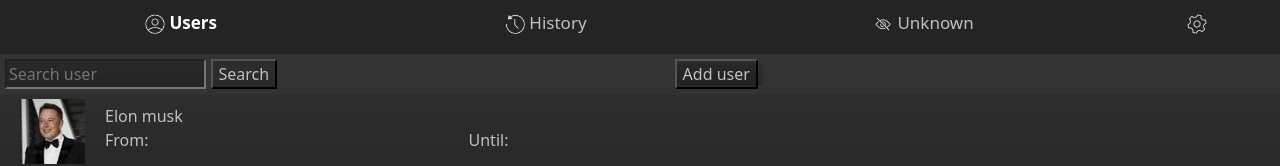
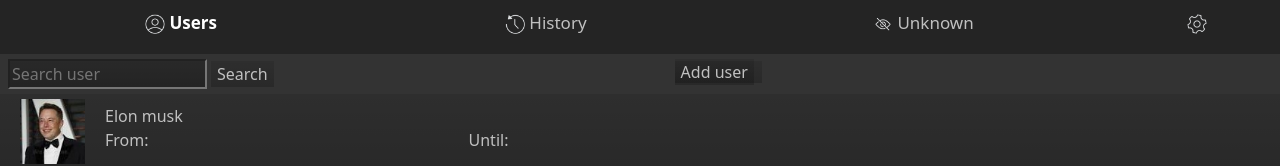
Before and after one commit to Urvish1308/facerecognization, a plain HTML site: page index.html in a window 1280 px wide. Shown: the top 166 px of the page. Drawn offline with nearby package versions, Linux system fonts and the light colour scheme.

Commit message:
Add files via upload

```diff
--- a/index.html
+++ b/index.html
@@ -62,7 +62,9 @@
 input[type=text]{
   width: 65%;
   background-color: transparent;
-  background-image: linear-gradient(rgba(0, 0, 0, 0.2), rgba(0, 0, 0, 0.3))
+  color: silver;
+  background-image: linear-gradient(rgba(0, 0, 0, 0.2), rgba(0, 0, 0, 0.3));
+
 }
 input[type=submit]{
   color: silver;
@@ -104,15 +106,15 @@ input[type=submit]{
  <div>
 
     <div class="row1" style="width: 100%; ">
-      <form style="margin-top:5px ; margin-left: 5px;" >
+      <form style="margin-top:5px ; margin-left: 8px;" >
 
         <input type="text" placeholder="Search user"  >
-        <input type="submit" value="Search">
+        <input type="submit" value="Search" style="border: none;">
 
       </form>
       <div style="width: 35%; text-align: right;">
         <a href="Add.html" class="add">
-          <button class="add" style="margin-top: 5px; margin-right: 5px;">
+          <button class="add" style="margin-top: 5px; margin-right: 8px; border: none;">
             Add user
           </button>
         </a>
```
Also changed, not shown: person.html (+1 -1 lines).
